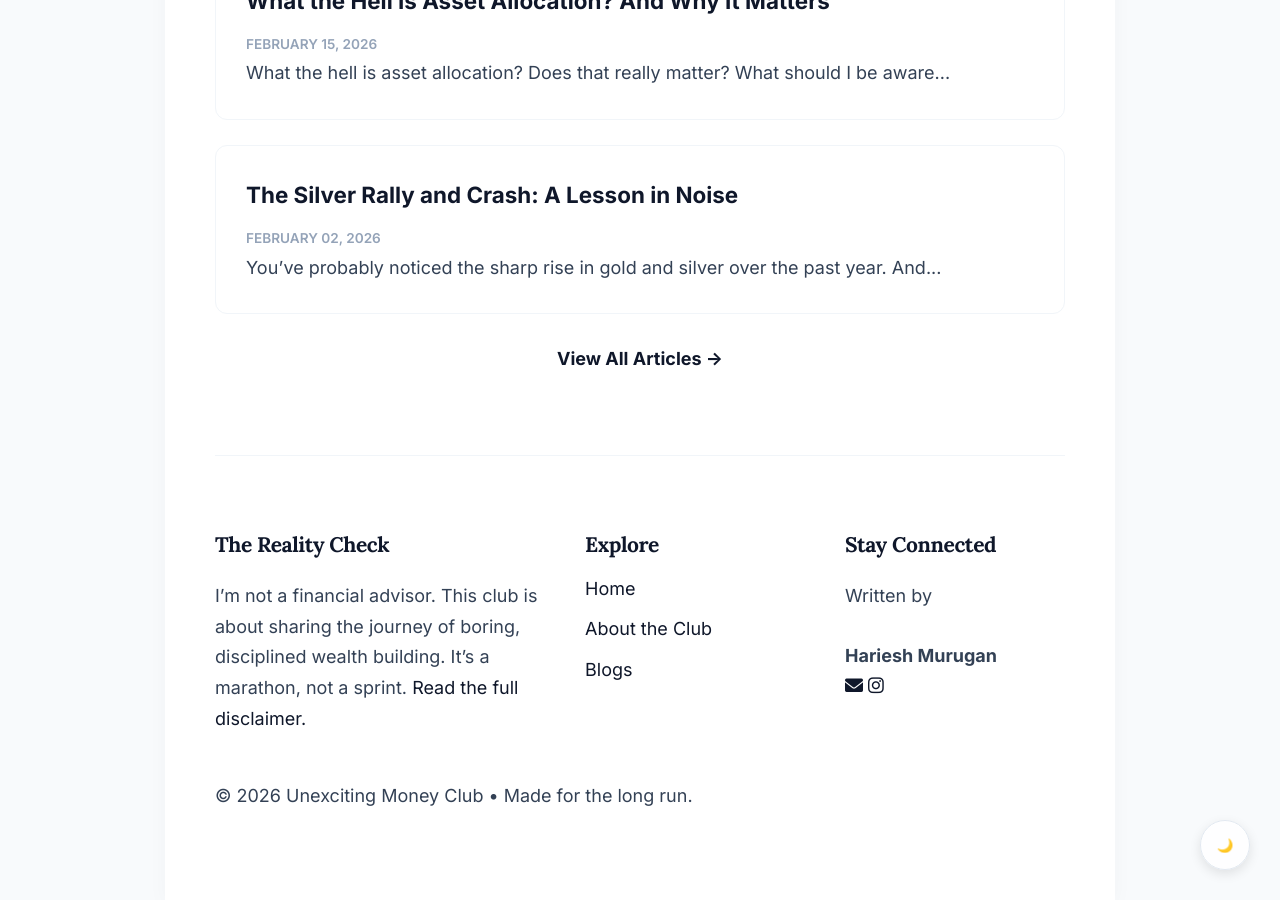
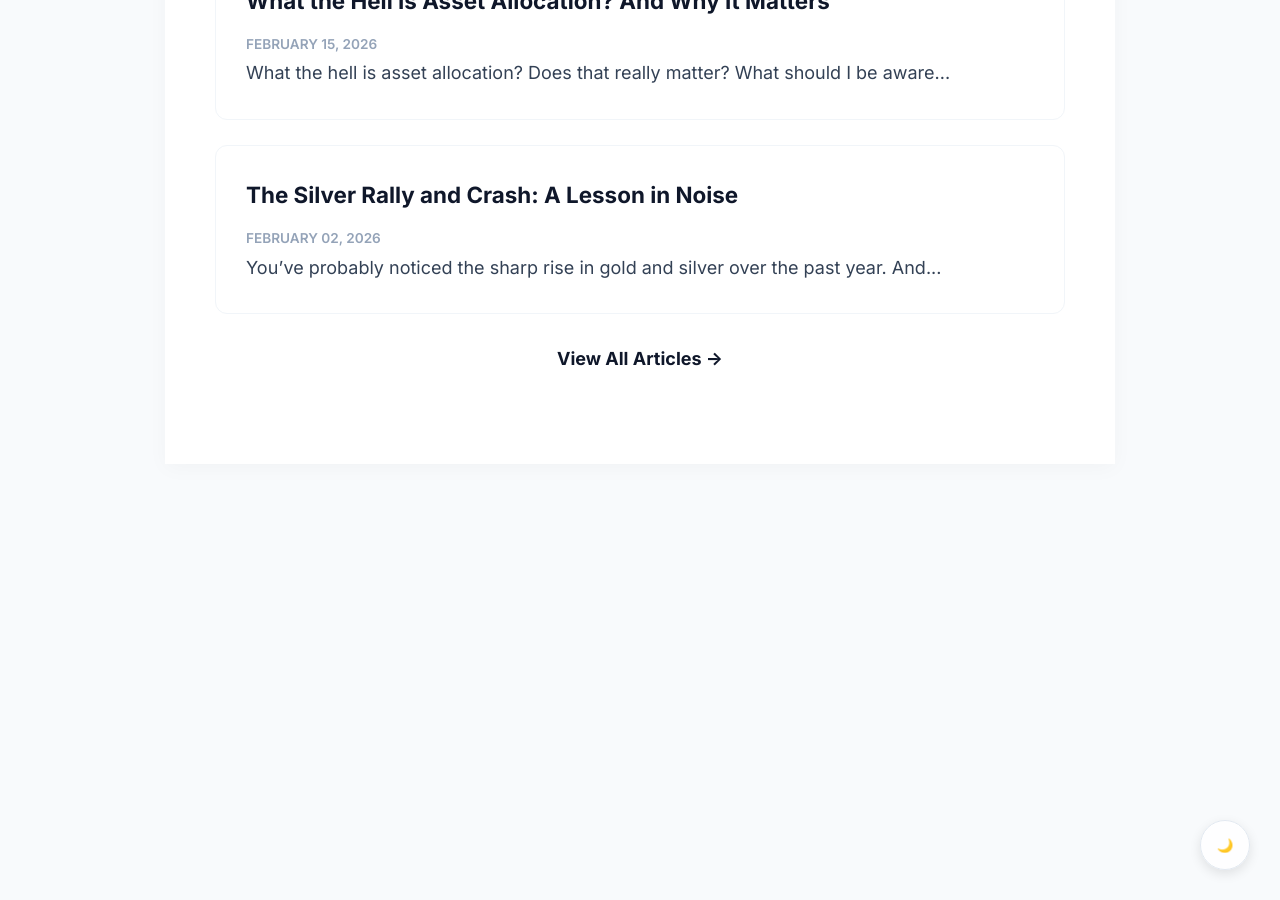
Before and after one commit to HarieshMK/HarieshMK.github.io, a Jekyll site: the page built from index.md, in a window 1280 px wide and 900 px high, scrolled down 1017 px. Built offline with Jekyll 4.4.1, drawn with Linux system fonts in a browser that asks for light colours; after the commit the page ends 1481 px from its top, so only the background shows below that.

Commit message:
Update default.html

```diff
--- a/_layouts/default.html
+++ b/_layouts/default.html
@@ -26,12 +26,6 @@
     })(window,document,'script','https://assets.mailerlite.com/js/universal.js','ml');
     ml('account', '2062352');
   </script>
-
-  <script>
-    if (localStorage.getItem('theme') === 'dark') {
-      document.documentElement.classList.add('dark-theme');
-    }
-  </script>
 </head>
 <body>
 
@@ -41,10 +35,8 @@
 
   <div class="container">
     <header>
-      <div class="brand-area">
         <h1><a href="{{ '/' | relative_url }}">{{ site.title }}</a></h1>
         <p class="tagline">{{ site.description }}</p>
-      </div>
         <nav>
           <ul class="nav-list">
             <li><a href="{{ '/' | relative_url }}" class="{% if page.title == 'Home' %}active{% endif %}">Home</a></li>
@@ -56,37 +48,6 @@
 
     <main>{{ content }}</main>
 
-    <footer>
-      <div class="footer-grid">
-        <div class="footer-col">
-          <h3>The Reality Check</h3>
-          <p>I’m not a financial advisor. This club is about sharing the journey of boring, disciplined wealth building. It’s a marathon, not a sprint. <a href="{{ '/disclaimer' | relative_url }}">Read the full disclaimer.</a></p>
-        </div>
-
-        <div class="footer-col">
-          <h3>Explore</h3>
-          <ul class="footer-links">
-            <li><a href="{{ '/' | relative_url }}">Home</a></li>
-            <li><a href="{{ '/about' | relative_url }}">About the Club</a></li>
-            <li><a href="{{ '/blogs' | relative_url }}">Blogs</a></li>
-          </ul>
-        </div>
-
-        <div class="footer-col">
-          <h3>Stay Connected</h3>
-          <p class="by-line">Written by</p>
-          <strong class="author-name">Hariesh Murugan</strong>
-          <div class="social-icons">
-            <a href="mailto:itzhariesh@gmail.com" title="Email"><i class="fas fa-envelope"></i></a>
-            <a href="https://www.instagram.com/unexciting_money_club/" target="_blank" title="Instagram"><i class="fab fa-instagram"></i></a>
-          </div>
-        </div>
-      </div>
-
-      <div class="footer-bottom">
-        <p>&copy; {{ "now" | date: "%Y" }} {{ site.title }} • Made for the long run.</p>
-      </div>
-    </footer>
     </div>
 
   <script src="{{ '/assets/script.js' | relative_url }}"></script>
```
Lines whose indentation alone changed are shown as unchanged.
